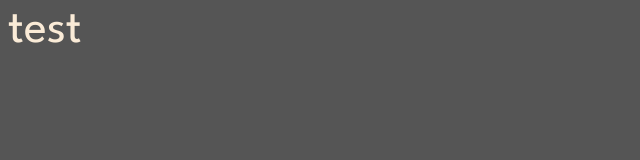
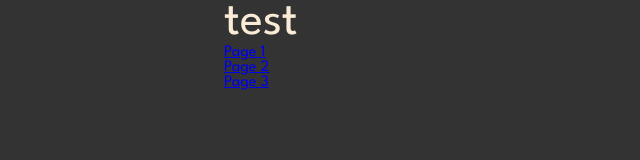
Before and after one commit to roughcoat/roughcoat.github.io, a plain HTML site: page index.html in a window 1280 px wide. Shown: the whole page, without its empty margins (0-640 px from the left). Drawn offline with Linux system fonts and the light colour scheme.

Commit message:
building out page

```diff
--- a/index.html
+++ b/index.html
@@ -7,11 +7,22 @@
         <link href="https://fonts.googleapis.com/css2?family=League+Spartan:wght@100..900&display=swap" rel="stylesheet">
 
         <!-- Other -->
-        <link rel="stylesheet" href="/main.css">
+        <link rel="stylesheet" href="./main.css">
     </head>
     <body>
         <div id="header">
             test
         </div>
+        <div id="links">
+            <div class="link_div">
+                <a href="/sep">Page 1</a>
+            </div>
+            <div class="link_div">
+                <a href="/">Page 2</a>
+            </div>
+            <div class="link_div">
+                <a href="/">Page 3</a>
+            </div>
+        </div>
     </body>
 </html>
--- a/main.css
+++ b/main.css
@@ -1,7 +1,12 @@
 html {
     color: AntiqueWhite;
-    background-color: #555;
+    background-color: #333;
     font-family: "League Spartan", sans-serif;
+}
+
+body {
+    width: 65%;
+    margin: auto;
 }
 
 #header {
```
